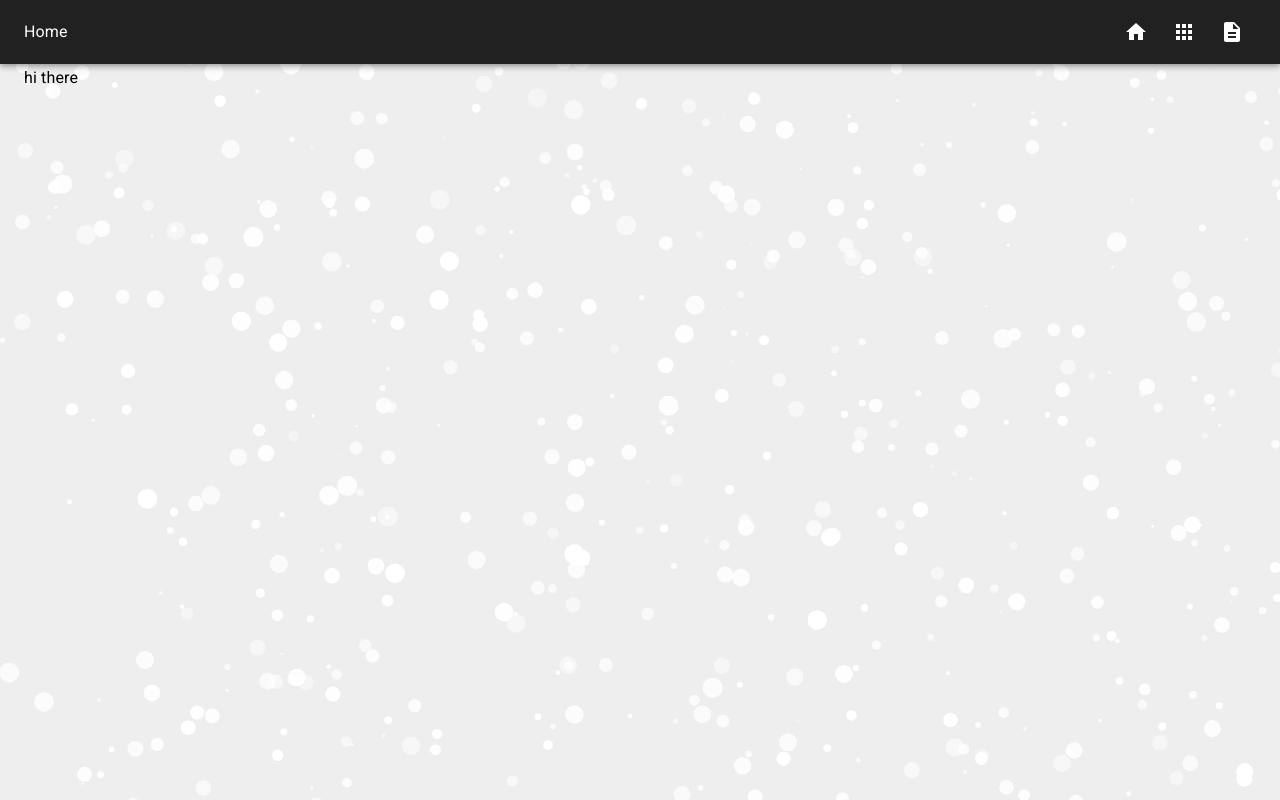
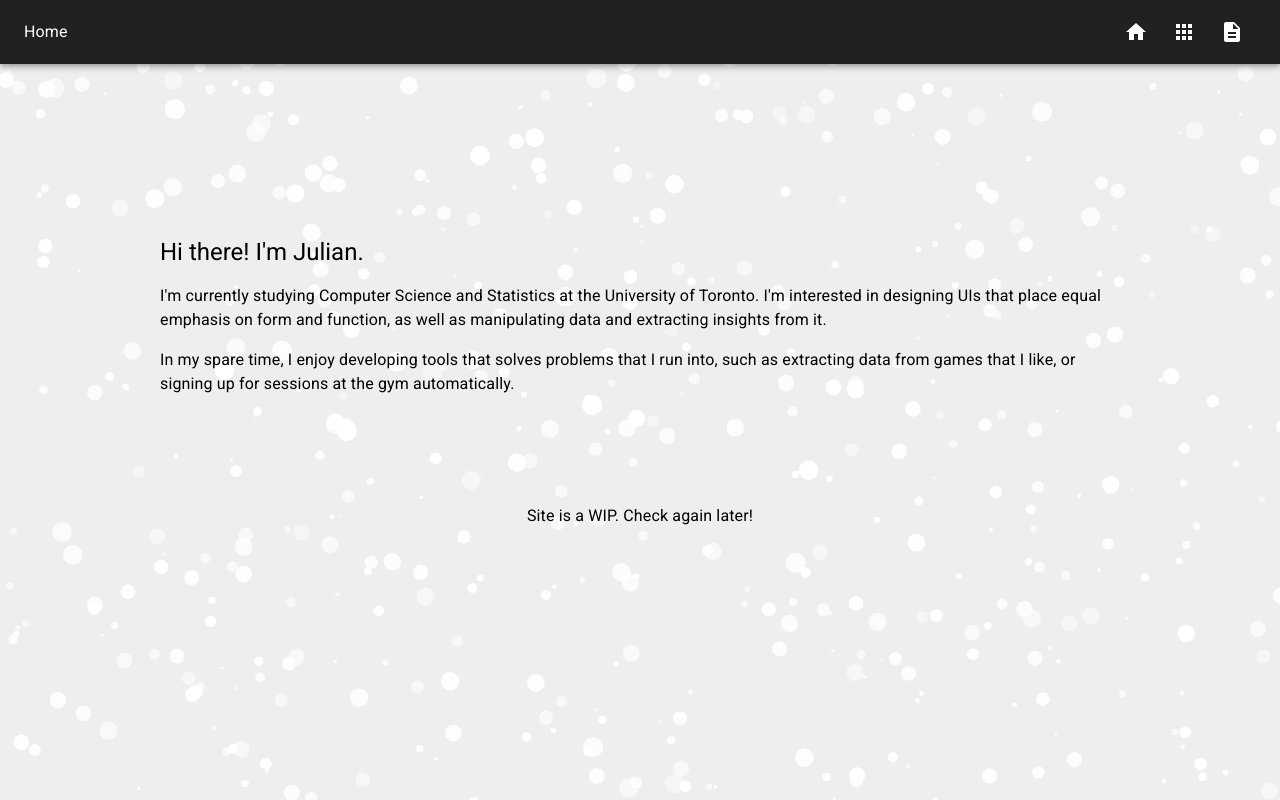
Before and after one commit to ngaionice/ngaionice.github.io, a React (Create React App) app: page / in a window 1280 px wide. Built offline with nearby package versions, Linux system fonts and the light colour scheme.

Commit message:
Add background, update content, refactor code

```diff
--- a/public/index.html
+++ b/public/index.html
@@ -20,7 +20,7 @@
       manifest.json provides metadata used when your web app is installed on a
       user's mobile device or desktop. See https://developers.google.com/web/fundamentals/web-app-manifest/
     -->
-    <link rel="manifest" href="public/manifest.json"/>
+    <link rel="manifest" href="%PUBLIC_URL%/manifest.json"/>
     <!--
       Notice the use of %PUBLIC_URL% in the tags above.
       It will be replaced with the URL of the `public` folder during the build.
@@ -30,7 +30,30 @@
       work correctly both with client-side routing and a non-root public URL.
       Learn how to configure a non-root public URL by running `npm run build`.
     -->
-    <title>React App</title>
+    <title>ngaionice</title>
+
+    <script type="text/javascript">
+        // Single Page Apps for GitHub Pages
+        // MIT License
+        // https://github.com/rafgraph/spa-github-pages
+        // This script checks to see if a redirect is present in the query string,
+        // converts it back into the correct url and adds it to the
+        // browser's history using window.history.replaceState(...),
+        // which won't cause the browser to attempt to load the new url.
+        // When the single page app is loaded further down in this file,
+        // the correct url will be waiting in the browser's history for
+        // the single page app to route accordingly.
+        (function(l) {
+            if (l.search[1] === '/' ) {
+                var decoded = l.search.slice(1).split('&').map(function(s) {
+                    return s.replace(/~and~/g, '&')
+                }).join('?');
+                window.history.replaceState(null, null,
+                    l.pathname.slice(0, -1) + decoded + l.hash
+                );
+            }
+        }(window.location))
+    </script>
 </head>
 <body>
 <noscript>You need to enable JavaScript to run this app.</noscript>
--- a/src/App.js
+++ b/src/App.js
@@ -1,7 +1,7 @@
 import React, { Component } from "react";
 import { withStyles } from "@material-ui/core/styles";
 import { ThemeProvider } from "@material-ui/core/styles";
-import { Container, CssBaseline, Typography } from "@material-ui/core";
+import { CssBaseline } from "@material-ui/core";
 
 import theme from "./Theme";
 import Navigation from "./Navigation";
@@ -25,9 +25,6 @@ class App extends Component {
         <CssBaseline />
         <ParticleBackground />
         <Navigation />
-        <Container>
-          <Typography variant={"subtitle1"}>hi there</Typography>
-        </Container>
       </ThemeProvider>
     );
   }
--- a/src/Navigation.js
+++ b/src/Navigation.js
@@ -1,18 +1,18 @@
 import React from "react";
-import { BrowserRouter, Route, Switch } from "react-router-dom";
+import { HashRouter, Route, Switch } from "react-router-dom";
 import HomeScreen from "./screens/HomeScreen";
 import AppsScreen from "./screens/AppsScreen";
 import ResumeScreen from "./screens/ResumeScreen";
 
 const Navigation = () => {
   return (
-    <BrowserRouter>
+    <HashRouter>
       <Switch>
         <Route path="/" exact component={HomeScreen} />
         <Route path="/apps" component={AppsScreen} />
         <Route path="/resume" component={ResumeScreen} />
       </Switch>
-    </BrowserRouter>
+    </HashRouter>
   );
 };
 
--- a/src/screens/HomeScreen.js
+++ b/src/screens/HomeScreen.js
@@ -1,10 +1,50 @@
 import React from "react";
 import { AppBar } from "../AppBar";
+import { Box, Typography } from "@material-ui/core";
 
 const HomeScreen = () => {
   return (
     <div>
       <AppBar title="Home" />
+      <Box justifyContent="center" display="flex" flexDirection="column">
+        <Box
+          mx={20}
+          mt={20}
+          height={"25vh"}
+          alignItems="flex-start"
+          justifyContent="center"
+          display="flex"
+          flexDirection="column"
+        >
+          <Typography variant="h5" display="inline" paragraph="true">
+            Hi there! I'm Julian.
+          </Typography>
+          <Typography variant="body1" display="inline" paragraph="true">
+            I'm currently studying Computer Science and Statistics at the
+            University of Toronto. I'm interested in designing UIs that place
+            equal emphasis on form and function, as well as manipulating data
+            and extracting insights from it.
+          </Typography>
+
+          <Typography variant="body1" display="inline" paragraph="true">
+            In my spare time, I enjoy developing tools that solves problems that
+            I run into, such as extracting data from games that I like, or
+            signing up for sessions at the gym automatically.
+          </Typography>
+        </Box>
+
+        <Box
+          mx={20}
+          height={"25vh"}
+          alignItems="center"
+          justifyContent="center"
+          display="flex"
+        >
+          <Typography variant="body1" display="inline" paragraph="true">
+            Site is a WIP. Check again later!
+          </Typography>
+        </Box>
+      </Box>
     </div>
   );
 };
```
Also changed, not shown: public/404.html (added, +40 -0 lines), public/manifest.json.
